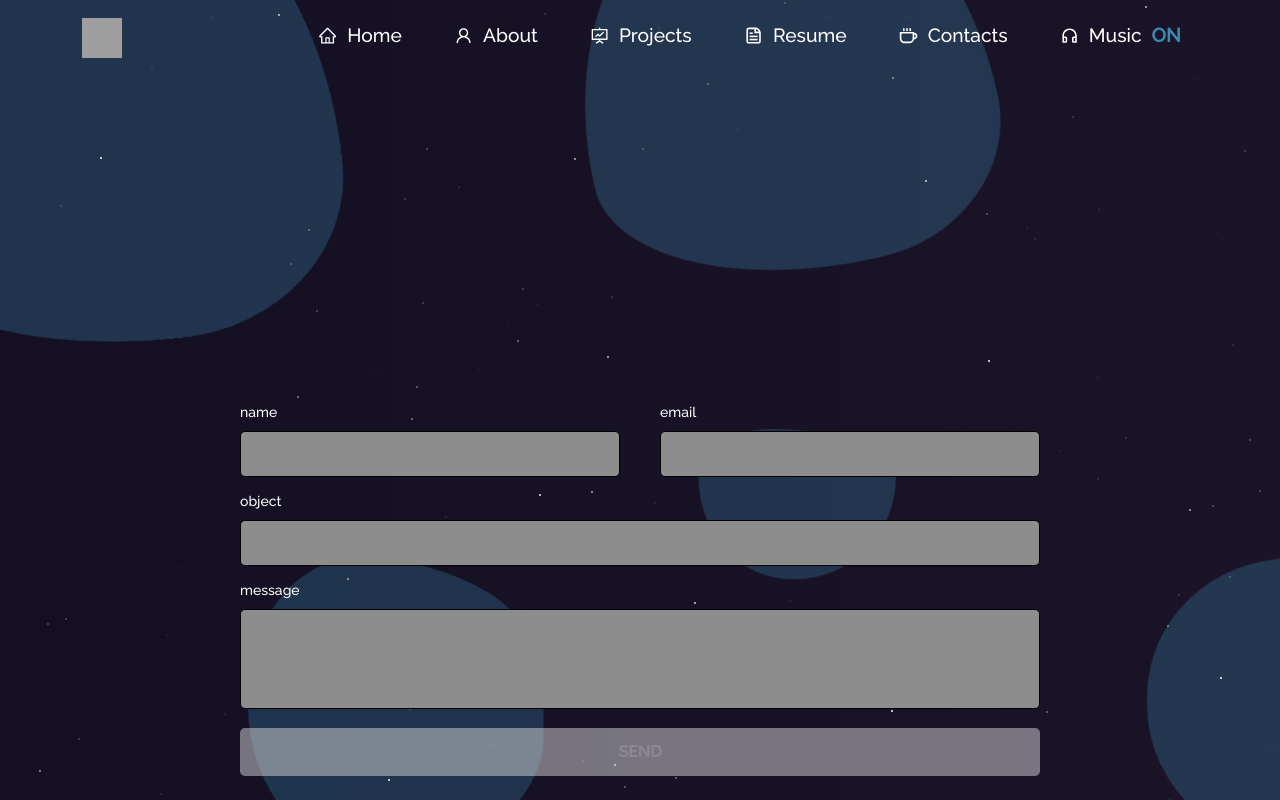
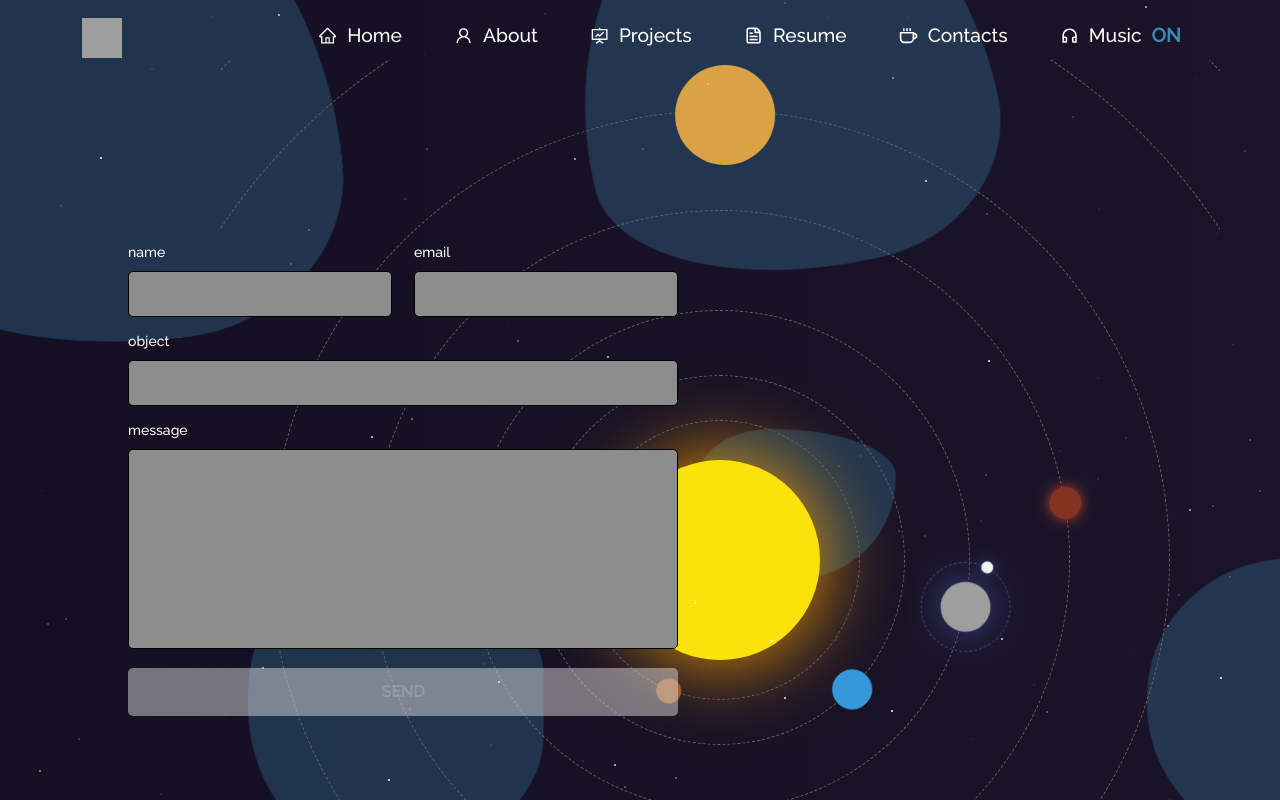
Before and after one commit to Josecontis/personal-portfolio, a React (Create React App) app: page /contacts in a window 1280 px wide. Shown: the top 800 px of the page. Built offline with nearby package versions, Linux system fonts and the light colour scheme; grey boxes are pictures that could not be loaded.

Commit message:
Add solar system

```diff
--- a/src/Pages/Contacts/Contacts.css
+++ b/src/Pages/Contacts/Contacts.css
@@ -1,3 +1,8 @@
+.contact-container {
+  display: flex;
+  padding: 60px;
+}
+
 .form-label {
   font-size: 1em;
   color: white;
@@ -55,10 +60,11 @@
 
 .form-contacts-container {
   display: grid;
-  margin: 50vh auto 20vh auto;
   z-index: 1;
-  width: 800px;
-  position: relative;
+  width: 550px;
+  position: absolute;
+  top: 30%;
+  left: 10%;
 }
 
 .form-contacts-container input, .form-contacts-container textarea {
@@ -69,14 +75,14 @@
   margin-bottom: 12px;
   text-align: left;
   float: left;
-  width: 380px;
+  width: 48%;
 }
 
 .email-form {
   margin-bottom: 12px;
   text-align: left;
   float: right;
-  width: 380px;
+  width: 48%;
 }
 
 .subject-form {
@@ -91,6 +97,7 @@
 
 .message-form textarea {
   resize: none;
+  height: 200px;
 }
 
 .form-button {
@@ -155,11 +162,7 @@
 
 @media screen and (max-width: 860px) and (min-width: 500px) {
   .form-contacts-container {
-    width: 470px;
-  }
-
-  .email-form, .name-form {
-    width: 230px;
+    width: 270px;
   }
 
   .form-label {
@@ -171,18 +174,14 @@
   }
 
   .form-text-area {
-    height: 80px;
+    height: 120px;
   }
 }
 
 @media screen and (max-width: 500px) and (min-width: 300px) {
 
   .form-contacts-container {
-    width: 314px;
-  }
-
-  .email-form, .name-form {
-    width: 150px;
+    width: 200px;
   }
 
   .form-label {
@@ -194,6 +193,6 @@
   }
 
   .form-text-area {
-    height: 80px;
+    height: 120px;
   }
 }
--- a/src/Pages/Contacts/Contacts.js
+++ b/src/Pages/Contacts/Contacts.js
@@ -2,6 +2,7 @@ import emailjs from "emailjs-com";
 import React, { useEffect, useState } from "react";
 import { useLocation } from "react-router-dom";
 import StarryBackground from "../../Components/Particles/StarryBackground";
+import SolarSystem from "../../SolarSystem/SolarSystem";
 import AlertNotification from "./Alert/AlertNotification";
 import "./Contacts.css";
 
@@ -68,6 +69,7 @@ export const Contacts = () => {
   };
 
   return (
+    <div className="contact-container">
       <div className="form-contacts-container">
         <StarryBackground />
         {renderAlert()}
@@ -136,5 +138,7 @@ export const Contacts = () => {
           send
         </button>
       </div>
+      <SolarSystem />
+    </div>
   );
 };
--- /dev/null
+++ b/src/SolarSystem/SolarSystem.css
@@ -0,0 +1,278 @@
+.solar-system {
+    position: relative;
+    width: 1000px;
+    height: 1000px;
+    overflow: hidden;
+    margin-left: auto;
+}
+
+/* Some positioning rules that are common for all objects */
+.orbit {
+    border: 1px dashed #666;
+}
+
+#sun,
+.orbit,
+.orbit+div,
+.orbit+div>div {
+    position: absolute;
+}
+
+#sun,
+.orbit,
+.orbit+div {
+    top: 50%;
+    left: 50%;
+}
+
+.orbit+div>div {
+    top: 0;
+    left: 50%;
+}
+
+.orbit,
+.orbit+div div,
+#earth {
+    border-radius: 50%;
+}
+
+/* Individual objects rules. They are pretty much the same for
+all objects and basically only vary in orbit size
+and planet size. And colors :) */
+
+#sun {
+    height: 200px;
+    width: 200px;
+    background-color: #fae20a;
+    margin-top: -100px;
+    margin-left: -100px;
+    border-radius: 50%;
+    box-shadow: 0 0 84px orange;
+}
+
+#earth {
+    position: absolute;
+    top: 0;
+    left: 50%;
+    height: 50px;
+    width: 50px;
+    margin-left: -25px;
+    margin-top: -25px;
+    border-radius: 50%;
+    box-shadow: 0 0 34px #3a4385;
+}
+
+.earth-orbit,
+.earth-spin {
+    width: 500px;
+    height: 500px;
+    margin-left: -250px;
+    margin-top: -250px;
+}
+
+#moon {
+    margin-top: -6px;
+    margin-left: -6px;
+    height: 12px;
+    width: 12px;
+    border-radius: 50%;
+    background: white;
+    box-shadow: 0 0 14px #3a4385;
+}
+
+.moon-orbit,
+.moon-spin {
+    height: 90px;
+    width: 90px;
+    margin-top: -45px;
+    margin-left: -45px;
+    border-color: #447;
+}
+
+/* Add CSS for Mercury */
+#mercury {
+    margin-top: -13.5px;
+    margin-left: -13.5px;
+    height: 25px;
+    width: 25px;
+    background-color: #a65e22;
+}
+
+.mercury-orbit,
+.mercury-spin {
+    width: 280px;
+    height: 280px;
+    margin-left: -140px;
+    margin-top: -140px;
+}
+
+/* Add CSS for Venus */
+#venus {
+    margin-top: -20px;
+    margin-left: -20px;
+    height: 40px;
+    width: 40px;
+    background-color: #3498db;
+}
+
+.venus-orbit,
+.venus-spin {
+    margin-top: -185px;
+    margin-left: -185px;
+    width: 370px;
+    height: 370px;
+}
+
+/* Add CSS for Mars */
+#mars {
+    margin-top: -16px;
+    margin-left: -16px;
+    height: 32px;
+    width: 32px;
+    background-color: #863222;
+    box-shadow: 0 0 14px #a64232;
+}
+
+.mars-orbit,
+.mars-spin {
+    width: 700px;
+    height: 700px;
+    margin-left: -350px;
+    margin-top: -350px;
+}
+
+/* Add CSS for Jupiter */
+#jupiter {
+    margin-top: -45px;
+    margin-left: -45px;
+    height: 100px;
+    width: 100px;
+    background-color: #d9a345;
+}
+
+.jupiter-orbit,
+.jupiter-spin {
+    margin-top: -450px;
+    margin-left: -450px;
+    width: 900px;
+    height: 900px;
+}
+
+/* Add CSS for Saturn */
+#saturn {
+    position: relative;
+    height: 100px;
+    width: 100px;
+    background-color: #e5d49a;
+    border-radius: 50%;
+    margin-top: -45px;
+    margin-left: -45px;
+}
+
+.saturn-ring {
+    position: absolute;
+    top: 16%;
+    left: -20%;
+    transform-origin: 0 50%;
+    height: 68px;
+    width: 140px;
+    border: 8px solid #d9a345;
+    border-radius: 50%;
+    border-top: none;
+    border-bottom: none;
+}
+
+.saturn-orbit,
+.saturn-spin {
+    margin-top: -600px;
+    margin-left: -600px;
+    width: 1200px;
+    height: 1200px;
+}
+
+/* Add CSS for Uranus */
+#uranus {
+    margin-top: -45px;
+    margin-left: -45px;
+    height: 90px;
+    width: 90px;
+    background-color: #76d6d6;
+}
+
+.uranus-orbit,
+.uranus-spin {
+    margin-top: -700px;
+    margin-left: -700px;
+    width: 1400px;
+    height: 1400px;
+}
+
+/* Add CSS for Neptune */
+#neptune {
+    margin-top: -35px;
+    margin-left: -35px;
+    height: 70px;
+    width: 70px;
+    background-color: #2860b3;
+}
+
+.neptune-orbit,
+.neptune-spin {
+    margin-top: -810px;
+    margin-left: -810px;
+    width: 1600px;
+    height: 1600px;
+}
+
+/* Spinning animations */
+
+@keyframes spin-right {
+    100% {
+        transform: rotate(360deg);
+    }
+}
+
+.earth-spin {
+    animation: spin-right 20s linear infinite;
+    /* Rallenta ulteriormente la rotazione della Terra */
+}
+
+.moon-spin {
+    animation: spin-right 2s linear infinite;
+    /* Rallenta ulteriormente la rotazione della Luna */
+}
+
+.mercury-spin {
+    animation: spin-right 10s linear infinite;
+    /* Rallenta ulteriormente la rotazione di Mercurio */
+}
+
+.venus-spin {
+    animation: spin-right 15s linear infinite;
+    /* Rallenta ulteriormente la rotazione di Venere */
+}
+
+.mars-spin {
+    animation: spin-right 25s linear infinite;
+    /* Rallenta ulteriormente la rotazione di Marte */
+}
+
+.jupiter-spin {
+    animation: spin-right 140000s linear infinite;
+    /* Rallenta ulteriormente la rotazione di Giove */
+}
+
+.saturn-spin {
+    animation: spin-right 40000s linear infinite;
+    /* Rallenta ulteriormente la rotazione di Saturno */
+}
+
+.uranus-spin {
+    animation: spin-right 30000s linear infinite;
+    /* Rallenta ulteriormente la rotazione di Urano */
+}
+
+.neptune-spin {
+    animation: spin-right 35000s linear infinite;
+    /* Rallenta ulteriormente la rotazione di Nettuno */
+}
--- /dev/null
+++ b/src/SolarSystem/SolarSystem.js
@@ -0,0 +1,71 @@
+import React from "react";
+import "./SolarSystem.css";
+
+function SolarSystem() {
+  return (
+    <>
+      <div className="solar-system">
+        <div id="sun"></div>
+
+        {/* Mercury */}
+        <div className="orbit mercury-orbit"></div>
+        <div className="mercury-spin">
+          <div id="mercury"></div>
+        </div>
+
+        {/* Venus */}
+        <div className="orbit venus-orbit"></div>
+        <div className="venus-spin">
+          <div id="venus"></div>
+        </div>
+
+        {/* Earth */}
+        <div className="orbit earth-orbit"></div>
+        <div className="earth-spin">
+          <div className="orbit moon-orbit"></div>
+          <div className="moon-spin">
+            <div id="moon"></div>
+          </div>
+          <img
+            id="earth"
+            src="https://raw.githubusercontent.com/everdimension-personal/codepen-assets/master/earth_small_150.jpg"
+          />
+        </div>
+
+        {/* Mars */}
+        <div className="orbit mars-orbit"></div>
+        <div className="mars-spin">
+          <div id="mars"></div>
+        </div>
+
+        {/* Jupiter */}
+        <div className="orbit jupiter-orbit"></div>
+        <div className="jupiter-spin">
+          <div id="jupiter"></div>
+        </div>
+
+        {/* Saturn */}
+        <div className="orbit saturn-orbit"></div>
+        <div className="saturn-spin">
+          <div id="saturn">
+            <div className="saturn-ring"></div>
+          </div>
+        </div>
+
+        {/* Uranus */}
+        <div className="orbit uranus-orbit"></div>
+        <div className="uranus-spin">
+          <div id="uranus"></div>
+        </div>
+
+        {/* Neptune */}
+        <div className="orbit neptune-orbit"></div>
+        <div className="neptune-spin">
+          <div id="neptune"></div>
+        </div>
+      </div>
+    </>
+  );
+}
+
+export default SolarSystem;
```
Lines whose indentation alone changed are shown as unchanged.
